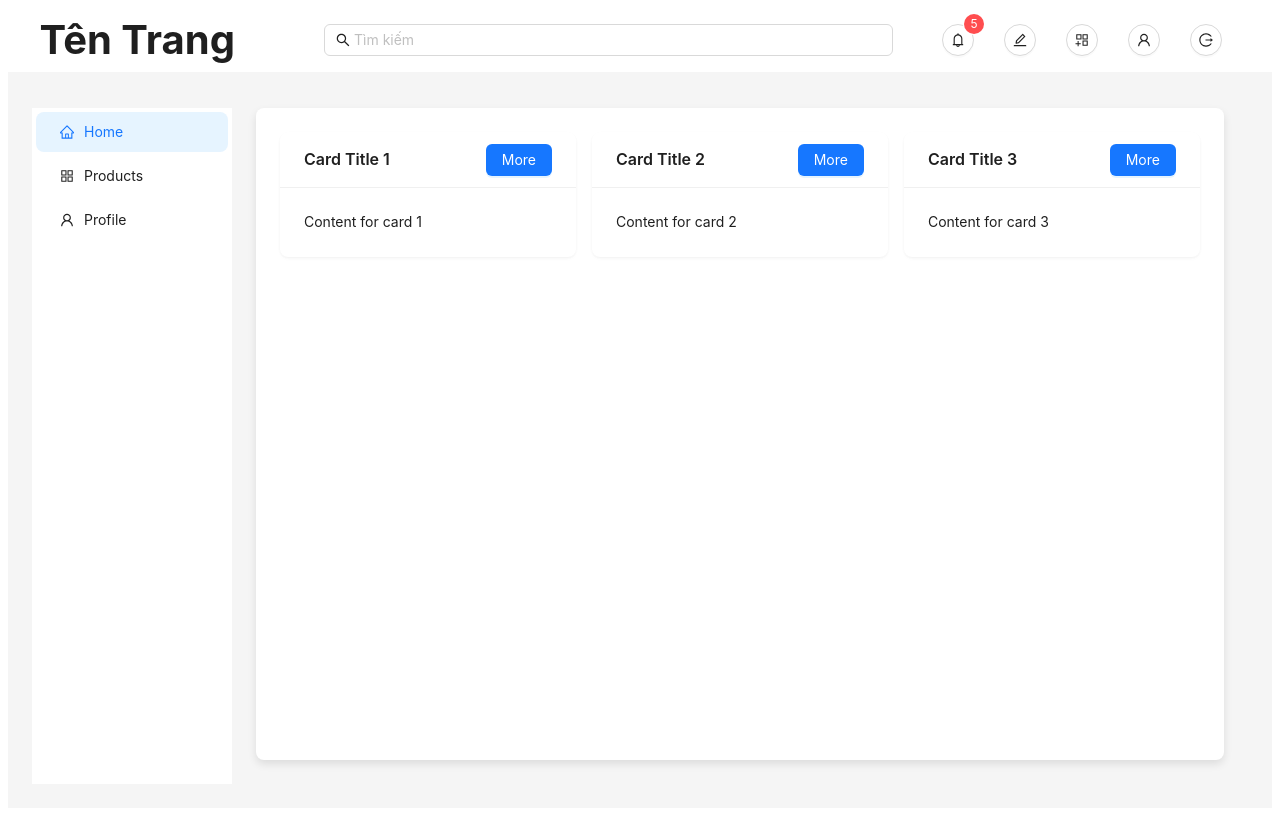
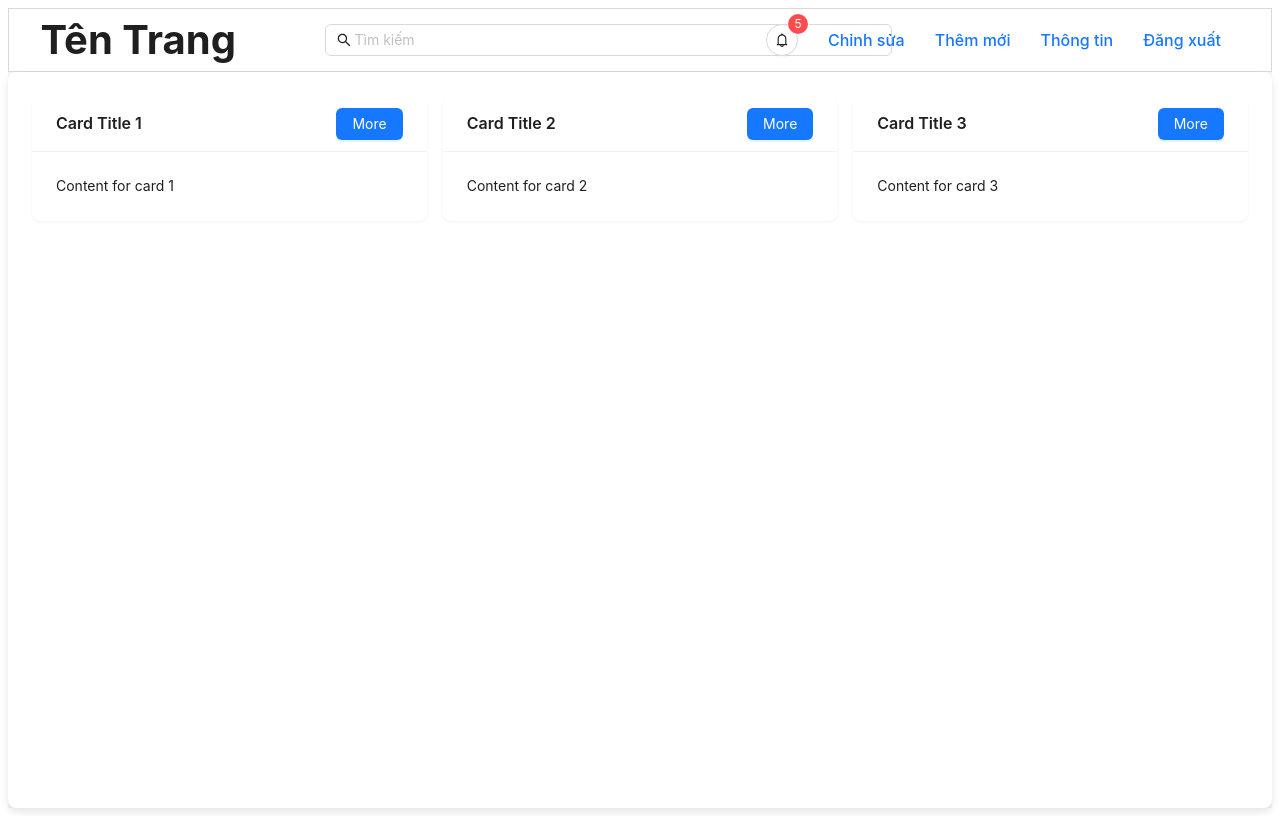
Before and after one commit to ToanTM5149/ITSS_JP_FoodBlog, a React (Create React App) app in the folder client/: page / in a window 1280 px wide. Built offline with nearby package versions, Linux system fonts and the light colour scheme.

Commit message:
update header

```diff
--- a/client/src/components/header/header.css
+++ b/client/src/components/header/header.css
@@ -3,6 +3,7 @@
 /* Toàn bộ Header */
 .header-container {
     padding: 0;
+    border: 1px solid #d9d9d9;
     background: #fff;
     display: flex;
     justify-content: 'space-between';
@@ -34,3 +35,16 @@
     padding: 10px;
     font-size: 16px;
   }
+
+  .header-button {
+    color: #000000;  /* Màu chữ mặc định */
+    padding: 0;       /* Loại bỏ padding để văn bản sát cạnh */
+    font-size: 16px;  /* Cỡ chữ */
+    font-weight: 500; /* Độ đậm của chữ */
+    border: none;     /* Loại bỏ viền */
+    background: none; /* Loại bỏ nền */
+  }
+
+  .header-button:hover {
+    color: #40a9ff;  /* Màu chữ khi hover */
+  }
--- a/client/src/components/header/header.jsx
+++ b/client/src/components/header/header.jsx
@@ -30,21 +30,17 @@ const HeaderBar = ({ showSearch = true, onLogout }) => {
         )}
 
         <Col span={12} className="button-container">
-          <Badge count={5}>
+        <Badge count={5}>
             <Button shape="circle" icon={<BellOutlined />} />
           </Badge>
 
-          <Button shape="circle" icon={<EditOutlined />} />
+          <Button type="link" className="header-button">Chỉnh sửa</Button>
 
-          <Button shape="circle" icon={<AppstoreAddOutlined />} />
+          <Button type="link" className="header-button">Thêm mới</Button>
 
-          <Button shape="circle" icon={<UserOutlined />} />
+          <Button type="link" className="header-button">Thông tin</Button>
 
-          <Button
-            shape="circle"
-            icon={<LogoutOutlined />}
-            onClick={onLogout}
-          />
+          <Button type="link" className="header-button" onClick={onLogout}>Đăng xuất</Button>
         </Col>
       </Row>
     </Header>
--- a/client/src/views/homepage/homepage.jsx
+++ b/client/src/views/homepage/homepage.jsx
@@ -15,17 +15,9 @@ const Homepage = () => {
     <Layout style={{ minHeight: '100vh' }}>
       <HeaderBar showSearch={true} onLogout={handleLogout} />
 
-      <Layout style={{ padding: '36px 24px 24px' }}>
-        <Sider width={200} className="site-layout-background">
-          <Menu mode="inline" defaultSelectedKeys={['1']} style={{ height: '100%', borderRight: 0 }}>
-            <Menu.Item key="1" icon={<HomeOutlined />}>Home</Menu.Item>
-            <Menu.Item key="2" icon={<AppstoreOutlined />}>Products</Menu.Item>
-            <Menu.Item key="3" icon={<UserOutlined />}>Profile</Menu.Item>
-          </Menu>
-        </Sider>
-
+      <Layout style={{ padding: '0 0 0px' }}>
         {/* Main Content */}
-        <Layout style={{ padding: '0 24px 24px' }}>
+        <Layout style={{ padding: '0 0px 0px' }}>
           <Content
             style={{
               padding: 24,
```
